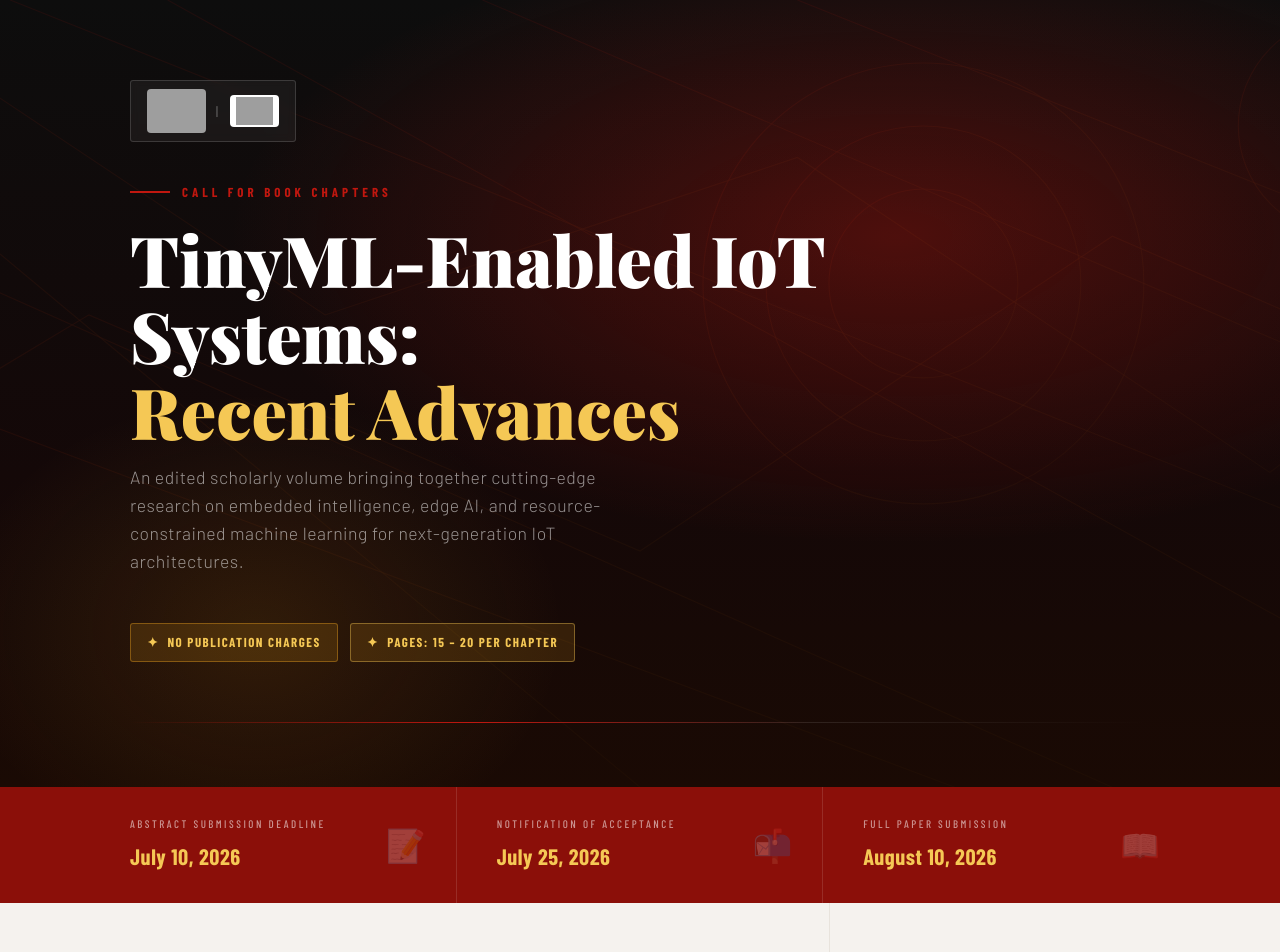
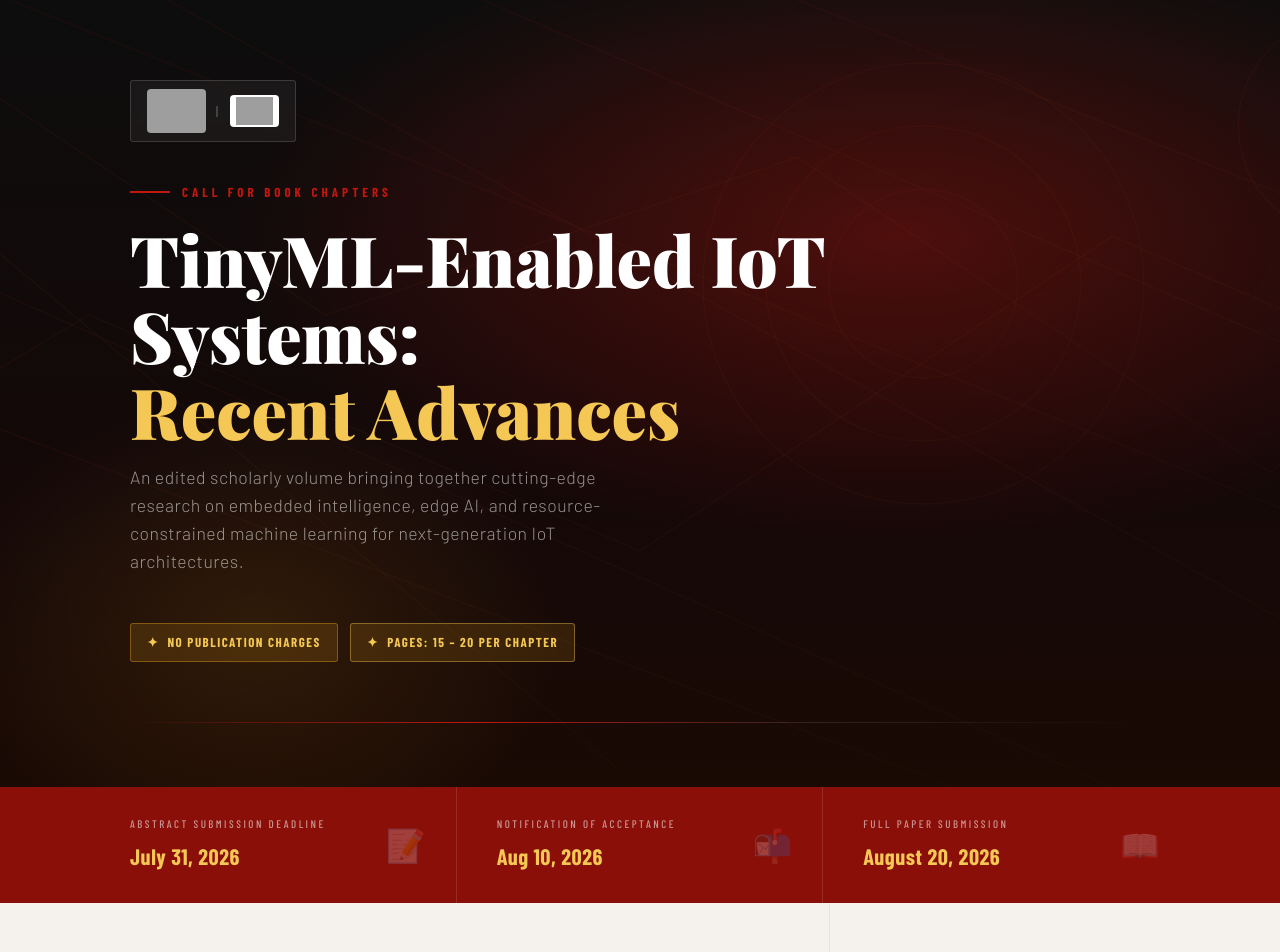
Before and after one commit to Chandramouli001/Call_for_chapters, a plain HTML site: page index.html in a window 1280 px wide. Shown: the top 952 px of the page. Drawn offline with nearby package versions, Linux system fonts and the light colour scheme; grey boxes are pictures that could not be loaded; a web font is replaced by a local one.

Commit message:
Update index.html

```diff
--- a/index.html
+++ b/index.html
@@ -614,17 +614,17 @@
   <div class="dates-inner">
     <div class="date-item">
       <div class="date-item-label">Abstract Submission Deadline</div>
-      <div class="date-item-value">July 10, 2026</div>
+      <div class="date-item-value">July 31, 2026</div>
       <span class="date-item-icon">📝</span>
     </div>
     <div class="date-item">
       <div class="date-item-label">Notification of Acceptance</div>
-      <div class="date-item-value">July 25, 2026</div>
+      <div class="date-item-value">Aug 10, 2026</div>
       <span class="date-item-icon">📬</span>
     </div>
     <div class="date-item">
       <div class="date-item-label">Full Paper Submission</div>
-      <div class="date-item-value">August 10, 2026</div>
+      <div class="date-item-value">August 20, 2026</div>
       <span class="date-item-icon">📖</span>
     </div>
   </div>
@@ -816,21 +816,21 @@
           <div class="sidebar-date-bullet"></div>
           <div>
             <div class="sidebar-date-label">Abstract Submission Deadline</div>
-            <div class="sidebar-date-val">July 10, 2026</div>
+            <div class="sidebar-date-val">July 31, 2026</div>
           </div>
         </div>
         <div class="sidebar-date">
           <div class="sidebar-date-bullet" style="background: var(--gold);"></div>
           <div>
             <div class="sidebar-date-label">Notification of Acceptance</div>
-            <div class="sidebar-date-val">July 25, 2026</div>
+            <div class="sidebar-date-val">Aug 10, 2026</div>
           </div>
         </div>
         <div class="sidebar-date">
           <div class="sidebar-date-bullet" style="background: #2E7D32;"></div>
           <div>
             <div class="sidebar-date-label">Full Paper Submission</div>
-            <div class="sidebar-date-val">August 10, 2026</div>
+            <div class="sidebar-date-val">August 20, 2026</div>
           </div>
         </div>
       </div>
```
